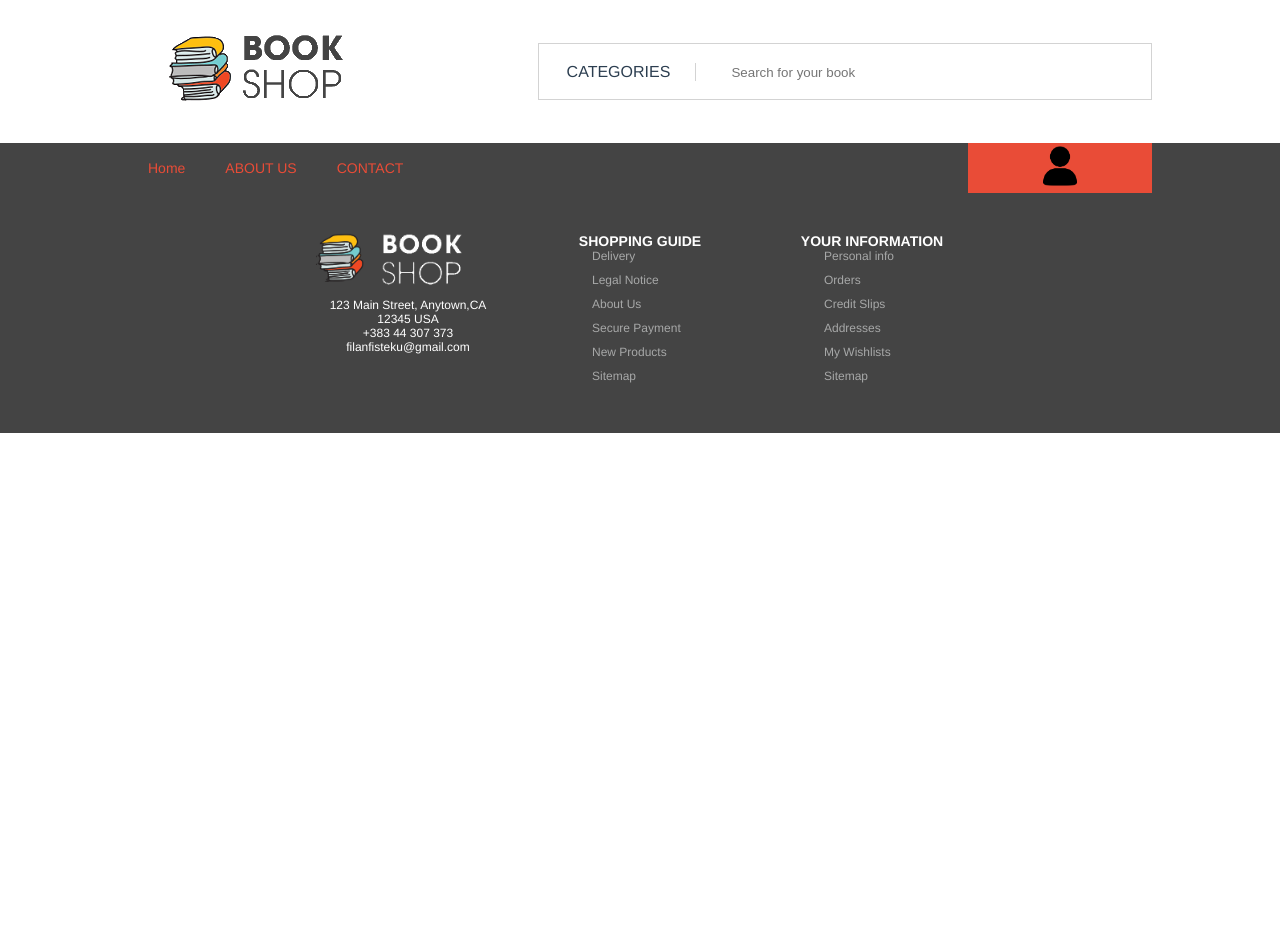
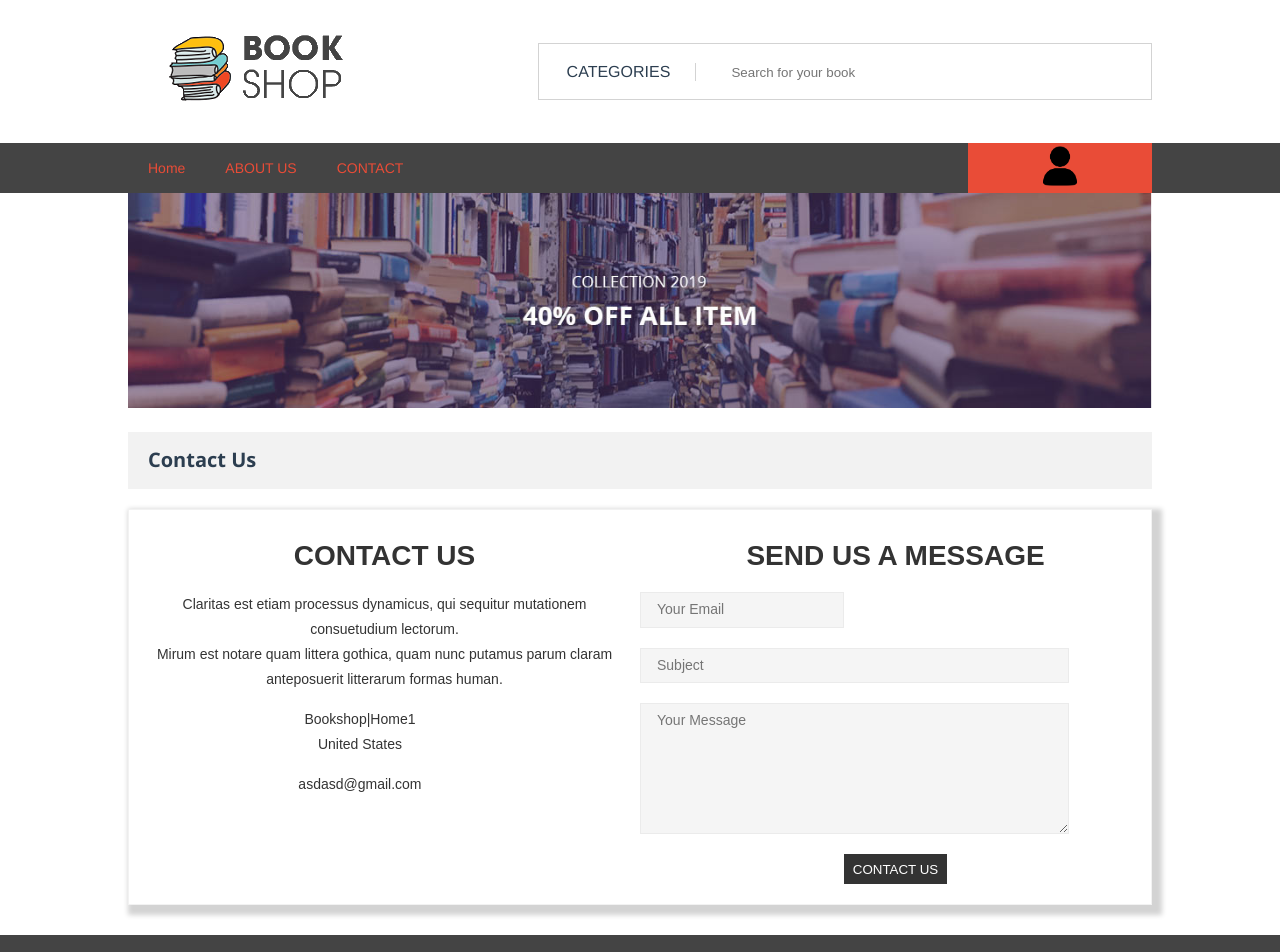
Before and after one commit to gk44739/ebook, a Vue app in the folder ebook/: page /#/Contact in a window 1280 px wide. Shown: the top 952 px of the page. Before the commit the page ends 800 px from the top, so only its background shows below. Built offline with nearby package versions, Linux system fonts and the light colour scheme.

Commit message:
Contact page and ContactForm component

```diff
--- /dev/null
+++ b/ebook/src/components/ContactForm.vue
@@ -0,0 +1,45 @@
+<template>
+    <div id="content" class="page-content card card-block">
+            <div class="leftside">
+                <h1>CONTACT US</h1>
+                <p>Claritas est etiam processus dynamicus, qui sequitur mutationem consuetudium lectorum.</p>
+                <p>Mirum est notare quam littera gothica, quam nunc putamus parum claram anteposuerit litterarum formas human.</p>
+                <div class="home-content">
+                    <div class="icon">
+                        <i class="fa fa-home"></i>
+                    </div>
+                    <div class="paragraf">
+                        <p>Bookshop|Home1</p>
+                        <p>United States</p>
+                    </div>
+                </div>
+                <div class="envelope-content">
+                    <div class="icon">
+                        <i class="fa fa-envelope"></i>
+                    </div>
+                    <div class="paragraf">
+                        <p>asdasd@gmail.com</p>
+                    </div>
+                </div>
+            </div>
+            <div class="rightside">
+                <h1>SEND US A MESSAGE</h1>
+                <form action="../Controller/contact_report.php" method="POST" onsubmit="return kontakto()">
+                    <div class="rightside-content">
+                        <input class="form-control" id="inputEmail" name="inputEmail" type="text" placeholder="Your Email">
+                    </div>
+                    <input class="subject" name="inputSubject" type="text" placeholder="Subject">
+
+                    <textarea class="message-content" name="inputMessage" placeholder="Your Message" rows="5" style="margin-top: 0px; margin-bottom: 0px; height: 131px;"></textarea>
+
+                    <button name="submitContact">CONTACT US</button>
+                </form>
+            </div>
+        </div>
+</template>
+
+<script>
+export default{
+    name:"ContactForm"
+}
+</script>
--- a/ebook/src/pages/Contact.vue
+++ b/ebook/src/pages/Contact.vue
@@ -0,0 +1,228 @@
+<template>
+    <div class="main">
+        <div class="foto">
+            <img src="../assets/collection.png" alt="">
+        </div>
+        <div class="title">
+            Contact Us
+        </div>
+        <ContactForm />
+    </div>
+</template>
+
+
+<script>
+import ContactForm from "../components/ContactForm"
+export default{
+    name:"Contact",
+    components:{
+        ContactForm
+    }
+}
+</script>
+<style >
+    .main {
+    width: 80%;
+    margin: 0 auto;
+    height: auto;
+    margin-bottom: 30px;
+}
+.row{
+    width: 100%;
+}
+.row img{
+    width: 70px;
+    height: 70px;
+}
+.copyright{
+    text-align: center;
+    background-color: black;
+    padding: 30px;
+    color: #a7a8a8;
+}
+.copyright a{
+    color: #a7a8a8;
+    text-decoration: none;
+}
+.copyright a:hover{
+    background-color: gray;
+}
+
+.foto img{
+    width: 100%;
+    height: 25%;
+}
+
+.search-icon button{
+    cursor: pointer;
+}
+/*--------------------- Albani ------------------------*/
+#content{
+    color: #333333;
+    font: 14px Arial, sans-serif;
+    background: #FFFFFF;
+    border: 1px solid #f2f2f2;
+    height: auto;
+    width: 100%;
+    display: flex;
+    flex-direction: row;
+    justify-content: space-evenly;
+    box-shadow: 5px 5px 5px 5px #d3d3d3;
+}
+
+.leftside{
+    width: 50%;
+    padding: 10px;
+    padding-top: 10px;
+}
+
+.leftside h1{
+    margin-bottom: 20px;
+    margin-top: 20px;
+}
+
+.home-content{
+    display: flex;
+    flex-direction: row;
+}
+
+
+.paragraf{
+    margin-top: 15px;
+    width: 80%;
+}
+
+
+.leftside p{
+    line-height: 25px;
+}
+
+.icon{
+    width: 5%;
+    display: flex;
+    flex-direction: column;
+    justify-content: center;
+}
+
+.envelope-content{
+    display: flex;
+    flex-direction: row;
+}
+
+.icon {
+    font-size: 22.5px;
+    padding-right: 10px;
+}
+
+.rightside{
+    width: 50%;
+}
+
+.rightside h1{
+    margin-bottom: 20px;
+    margin-top: 30px;
+}
+
+.form-control{
+    background: #f5f5f5;
+    color: #666;
+    font: 14px Arial, sans-serif;
+    border: 1px solid #ebebeb;
+    width: 40%;
+    padding: 8px 16px;
+    display: block;
+    line-height: 1.25;
+    margin-right: 20px;
+}
+
+.rightside-content{
+    display: flex;
+    flex-direction: row;
+}
+
+.subject{
+    background: #f5f5f5;
+    color: #666;
+    font: 14px Arial, sans-serif;
+    border: 1px solid #ebebeb;
+    width: 84%;
+    padding: 8px 16px;
+    display: block;
+    line-height: 1.25;
+    margin-top: 20px;
+    margin-block-end: 20px;
+}
+
+.message-content{
+    background: #f5f5f5;
+    color: #666;
+    font: 14px Arial, sans-serif;
+    border: 1px solid #ebebeb;
+    width: 84%;
+    height: 100px;
+    padding: 8px 16px;
+    display: block;
+    line-height: 1.25;
+}
+
+.rightside button{
+    margin-top: 20px;
+    color: white;
+    background-color: #333333;
+    width: 20%;
+    border: none;
+    height: 30px;
+    margin-bottom: 20px;
+    outline: none;
+    cursor: pointer;
+
+}
+
+.rightside button:hover{
+    background: #e94c37;
+    color: white;
+    box-shadow: none;
+}
+
+.rightside textarea{
+    resize: vertical;
+}
+
+.title {
+    margin: 20px 0;
+    background-color: #f2f2f2;
+    font-weight: bold;
+    padding: 14px 40px 16px 20px;
+    font-family: 'Segoe UI';
+    font-size: 20px;
+}
+.dropbtn {
+    background-color: #4CAF50;
+    color: white;
+    padding: 16px;
+    font-size: 16px;
+    border: none;
+  }
+
+.dropdown-content {
+    display: none;
+    position: absolute;
+    background-color: #f1f1f1;
+    min-width: 160px;
+    box-shadow: 0px 8px 16px 0px rgba(0,0,0,0.2);
+    z-index: 1;
+  }
+
+.dropdown-content a {
+    color: black;
+    padding: 12px 16px;
+    text-decoration: none;
+    display: block;
+  }
+
+.dropdown-content a:hover {background-color: #ddd;}
+
+.header-phone-div-content:hover .dropdown-content {display: block;}
+
+.dropdown:hover .dropbtn {background-color: #3e8e41};
+</style>
```
Also changed, not shown: ebook/src/assets/collection.png (added), 1 other file (tests, documents, lock files or other folders).
